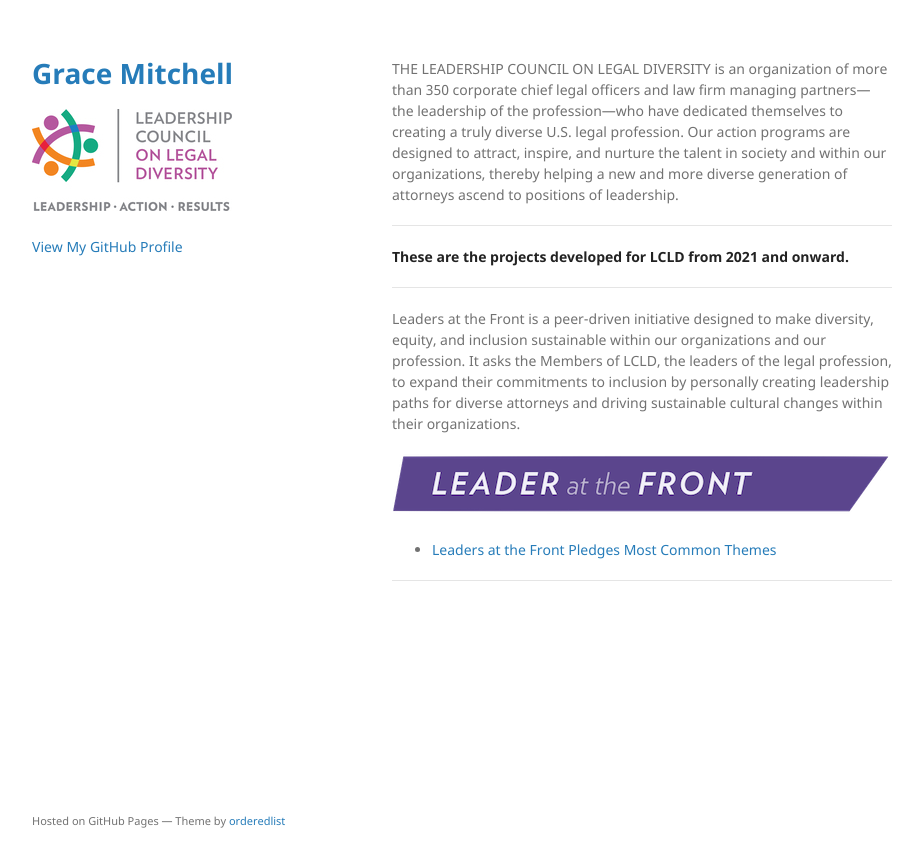
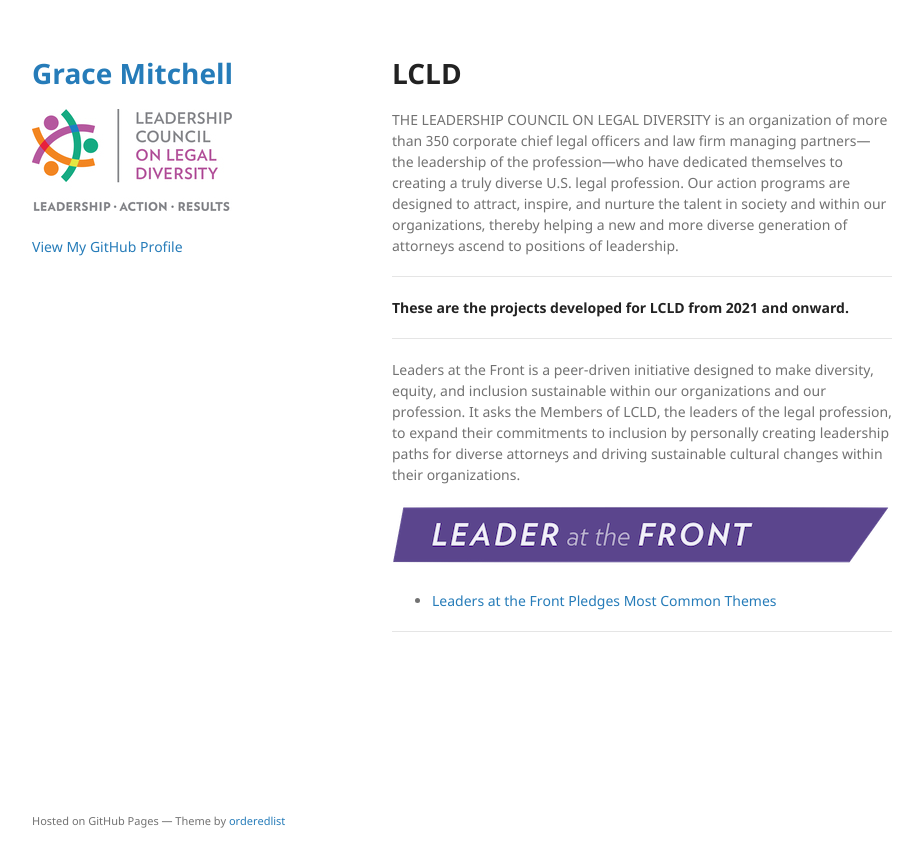
Before and after one commit to gymitchell95/gymitchell95.github.io, a Jekyll site: the page built from index.md, in a window 1280 px wide. Shown: the top 867 px of the page, without its empty margins (178-1101 px from the left). Built offline with Jekyll 4.4.1, drawn with Linux system fonts in a browser that asks for light colours; our own code applies the rules of GitHub Pages for plain Markdown files; the repository's description, which GitHub fills in, is left out.

Commit message:
Update index.md

```diff
--- a/index.md
+++ b/index.md
@@ -1,7 +1,7 @@
 ---
 title: Projects of Grace Mitchell
 ---
-
+# LCLD
 THE LEADERSHIP COUNCIL ON LEGAL DIVERSITY is an organization of more than 350 corporate chief legal officers and law firm managing partners—the leadership of the profession—who have dedicated themselves to creating a truly diverse U.S. legal profession. Our action programs are designed to attract, inspire, and nurture the talent in society and within our organizations, thereby helping a new and more diverse generation of attorneys ascend to positions of leadership.
 
 
```
